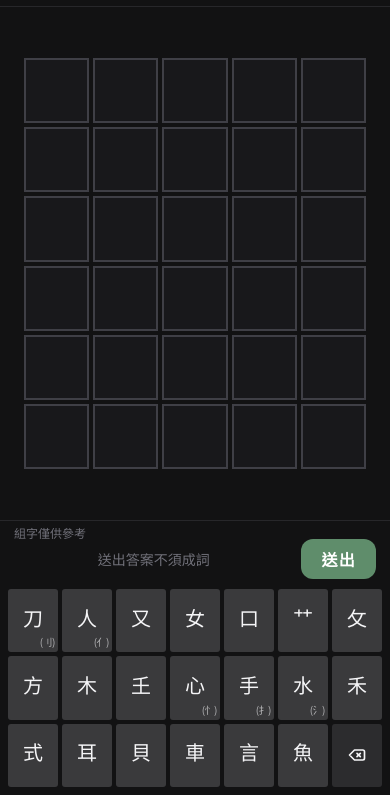
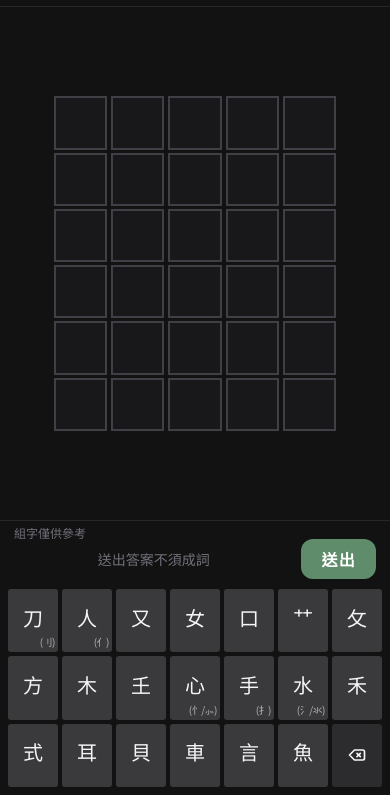
Before and after one commit to MilkTseng/ComponentWordle, a plain HTML site: page index.html in a window 390 px wide. Shown: the part 49-844 px from the top of the page. Drawn offline with nearby package versions, Linux system fonts and the light colour scheme.

Commit message:
add new variants and change responsive design

```diff
--- a/game-data.json
+++ b/game-data.json
@@ -42,9 +42,9 @@
       { "comp": "方" },
       { "comp": "木" },
       { "comp": "𡈼" },
-      { "comp": "心", "variant": "忄" },
+      { "comp": "心", "variant": "忄/⺗" },
       { "comp": "手", "variant": "扌" },
-      { "comp": "水", "variant": "氵" },
+      { "comp": "水", "variant": "氵/氺" },
       { "comp": "禾" }
     ],
     [
--- a/styles.css
+++ b/styles.css
@@ -19,7 +19,11 @@ html, body {
   font-family: "Noto Serif TC", "Songti TC", "PMingLiU", serif;
 }
 .board-tile {
-  --tile-size: clamp(32px, min(calc((100cqw - 24px - 16px) / 5), calc((100dvh - 280px) / 6)), 68px);
+  --tile-fit-w: calc((100cqw - (4 * var(--board-gap))) / 5);
+  --tile-fit-h: calc((100cqh - (5 * var(--board-gap))) / 6);
+  --tile-max: calc(var(--tile-fit-w) * 0.9);
+  --tile-min: calc(var(--tile-fit-w) * 0.75);
+  --tile-size: clamp(var(--tile-min), min(var(--tile-max), var(--tile-fit-h)), var(--tile-max));
   width: var(--tile-size);
   height: var(--tile-size);
   container-type: inline-size;
@@ -32,7 +36,8 @@ html, body {
   border: 2px solid #d6d3d1;
   background: #fff;
   color: #1d1d1f;
-  font-size: clamp(21.6px, 48cqi, 32.64px);
+  --tile-font-size: clamp(19px, calc(var(--tile-size) * 0.48), 31px);
+  font-size: var(--tile-font-size);
   font-weight: 700;
 }
 .dark .board-tile {
@@ -142,18 +147,19 @@ body {
 .dark #app-shell { background: #121213; }
 #board {
   container-type: size;
+  --board-gap: clamp(2px, 0.8cqw, 4px);
   min-height: 100%;
   display: flex;
   flex-direction: column;
   align-items: center;
   justify-content: center;
-  gap: clamp(2px, 0.5dvh, 4px);
+  gap: var(--board-gap);
 }
 .board-row {
   display: flex;
   align-items: center;
   justify-content: center;
-  gap: clamp(2px, 0.5dvh, 4px);
+  gap: var(--board-gap);
 }
 
 /* ==================== 底部操作區與送出按鈕 ==================== */
```
